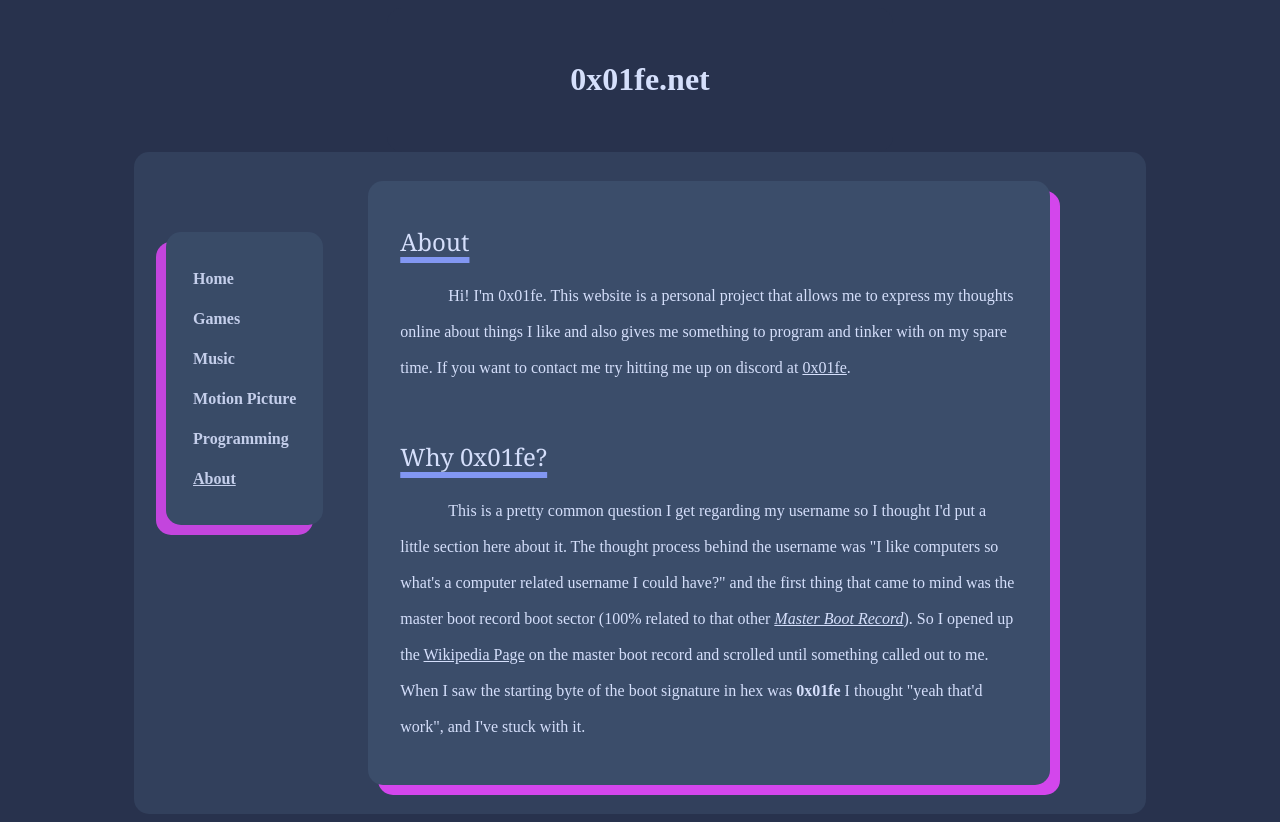
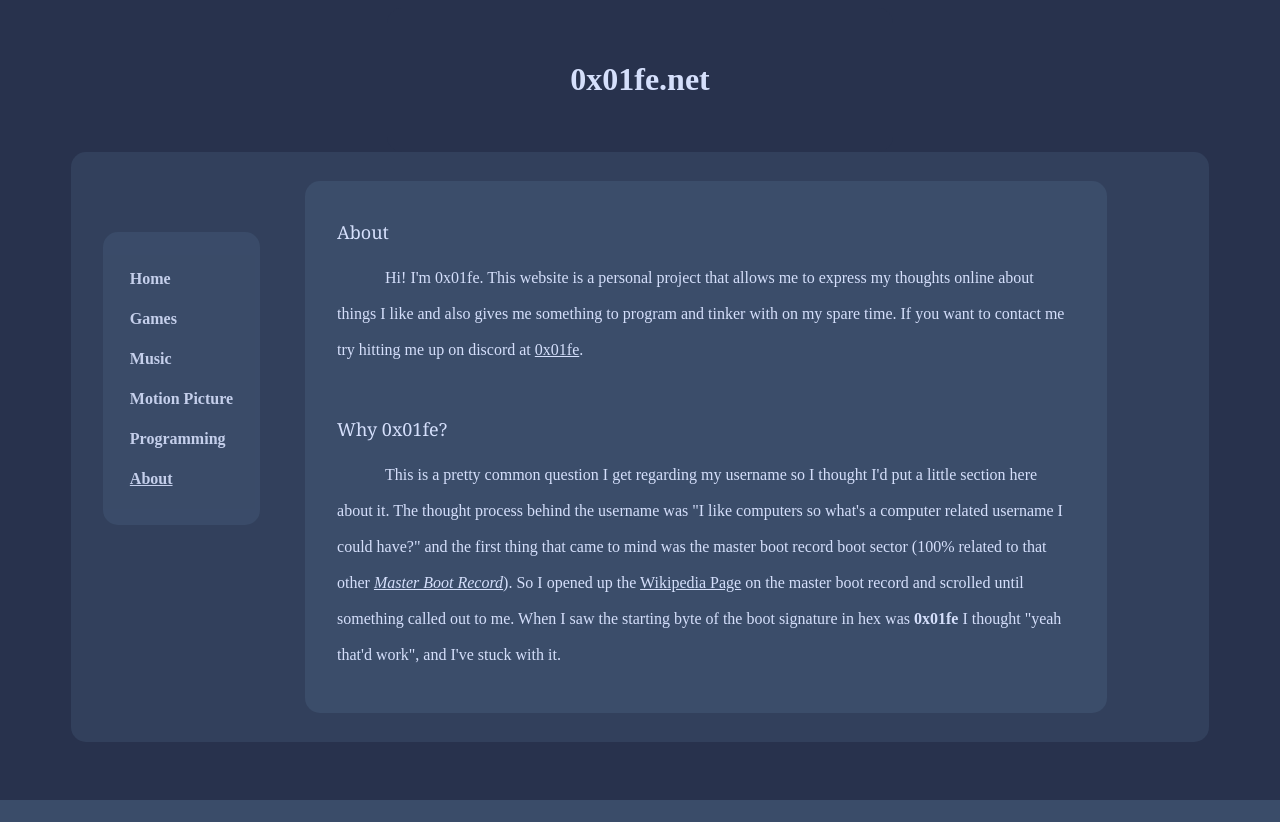
Before and after one commit to 0x01FE/My-Website, a Flask app: template app/templates/about.html in a window 1280 px wide. After the commit the page ends 800 px from the top, so only its background shows below. Run offline with Flask 2, Linux system fonts and the light colour scheme; the template is opened without the code that fills it, so the values that code supplies are empty; some web fonts are replaced.

Commit message:
style changes

```diff
--- a/app/static/style.css
+++ b/app/static/style.css
@@ -70,7 +70,7 @@
     display: flex;
     flex-direction: row;
 
-    margin: 0px 10%;
+    margin: 0px 5%;
 
     border-style: var(--borders-style);
     border-color: #1E2022;
@@ -96,7 +96,7 @@
 
     opacity: 0.9;
 
-    box-shadow: -10px 10px var(--accent);
+    /* box-shadow: -10px 10px var(--accent); */
 
     /* Text Settings */
     font-weight: bold;
@@ -131,7 +131,7 @@
     margin: 1em 2em;
 
     background-color: var(--main-background);
-    box-shadow: 10px 10px var(--accent);
+    /* box-shadow: 10px 10px var(--accent); */
 }
 
 .post img {
@@ -150,9 +150,10 @@
     background-color: var(--background);
 }
 
-.post h2 {
+.post h1 {
     font-family: Georgia, 'Times New Roman', Times, serif;
     font-weight: 100;
+    font-size: 26px;
 
     text-decoration: underline;
     text-decoration-style: solid;
@@ -161,7 +162,8 @@
     text-decoration-color: var(--primary);
 }
 
-.post h3 {
+.post h2 {
+    font-family: Georgia, 'Times New Roman', Times, serif;
     font-weight: 300;
     font-size: 18px;
 }
```
Also changed, not shown: 1 other file.
